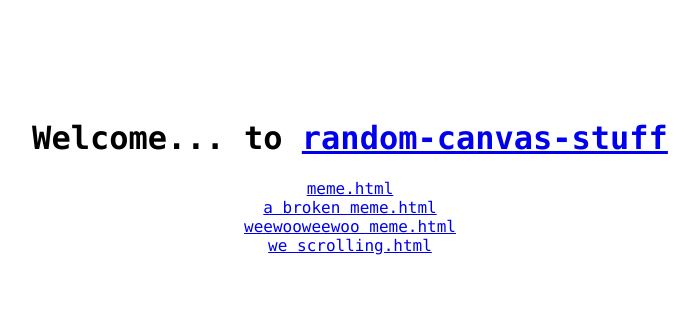
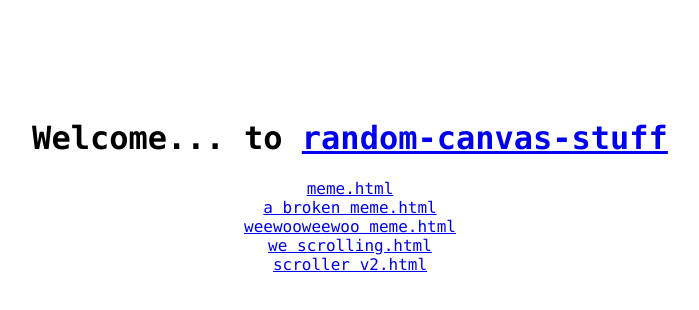
Before and after one commit to ZeroByter/random-canvas-stuff, a plain HTML site: page index.html in a window 1280 px wide. Shown: the whole page, without its empty margins (290-989 px from the left). Drawn offline with Linux system fonts and the light colour scheme.

Commit message:
Update index.html

```diff
--- a/index.html
+++ b/index.html
@@ -17,4 +17,5 @@ div a{
 	<a href="/random-canvas-stuff/a broken meme.html">a broken meme.html</a>
 	<a href="/random-canvas-stuff/weewooweewoo meme.html">weewooweewoo meme.html</a>
 	<a href="/random-canvas-stuff/we scrolling.html">we scrolling.html</a>
+	<a href="/random-canvas-stuff/scroller v2.html">scroller v2.html</a>
 </div>
```
